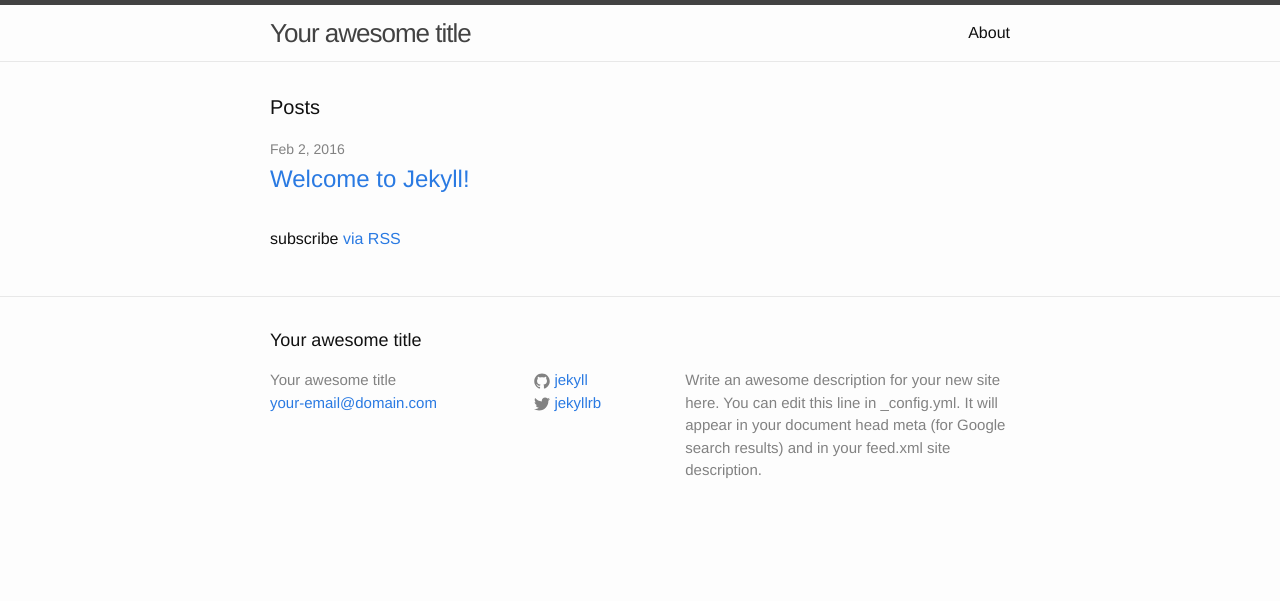
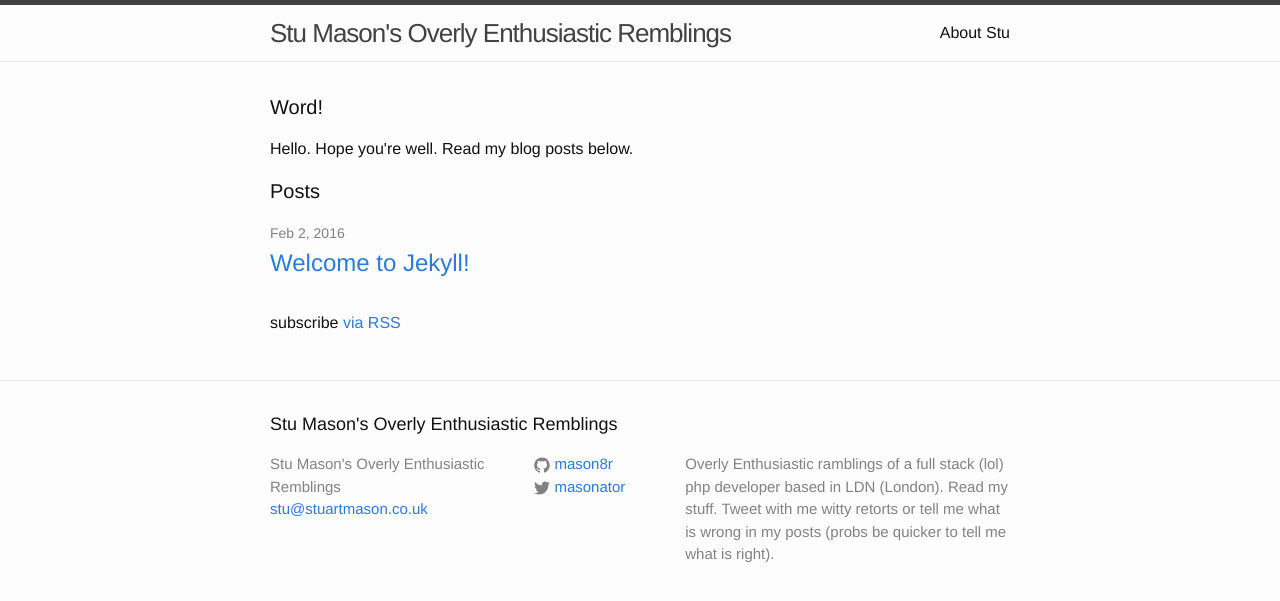
Before and after one commit to Mason8r/mason8r.github.io, a Jekyll site: the page built from index.html, in a window 1280 px wide. Shown: the top 601 px of the page. Built offline with Jekyll 4.4.1, drawn with Linux system fonts in a browser that asks for light colours.

Commit message:
makes some changes to personalise site

```diff
--- a/_config.yml
+++ b/_config.yml
@@ -6,16 +6,16 @@
 # 'jekyll serve'. If you change this file, please restart the server process.
 
 # Site settings
-title: Your awesome title
-email: your-email@domain.com
+title: Stu Mason's Overly Enthusiastic Remblings
+email: stu@stuartmason.co.uk
 description: > # this means to ignore newlines until "baseurl:"
-  Write an awesome description for your new site here. You can edit this
-  line in _config.yml. It will appear in your document head meta (for
-  Google search results) and in your feed.xml site description.
+  Overly Enthusiastic ramblings of a full stack (lol) php developer based in
+  LDN (London). Read my stuff. Tweet with me witty retorts or tell me what
+  is wrong in my posts (probs be quicker to tell me what is right).
 baseurl: "" # the subpath of your site, e.g. /blog
-url: "http://yourdomain.com" # the base hostname & protocol for your site
-twitter_username: jekyllrb
-github_username:  jekyll
+url: "http://blog.stuartmason.co.uk" # the base hostname & protocol for your site
+twitter_username: masonator
+github_username:  mason8r
 
 # Build settings
 markdown: kramdown
--- a/about.md
+++ b/about.md
@@ -1,6 +1,6 @@
 ---
 layout: page
-title: About
+title: About Stu
 permalink: /about/
 ---
 
--- a/css/main.scss
+++ b/css/main.scss
@@ -43,8 +43,6 @@ $on-laptop:        800px;
     }
 }
 
-
-
 // Import partials from `sass_dir` (defaults to `_sass`)
 @import
         "base",
--- a/index.html
+++ b/index.html
@@ -3,6 +3,9 @@ layout: default
 ---
 
 <div class="home">
+
+  <h1 class="page-heading">Word!</h1>
+  <p>Hello. Hope you're well. Read my blog posts below.</p>
 
   <h1 class="page-heading">Posts</h1>
 
```
